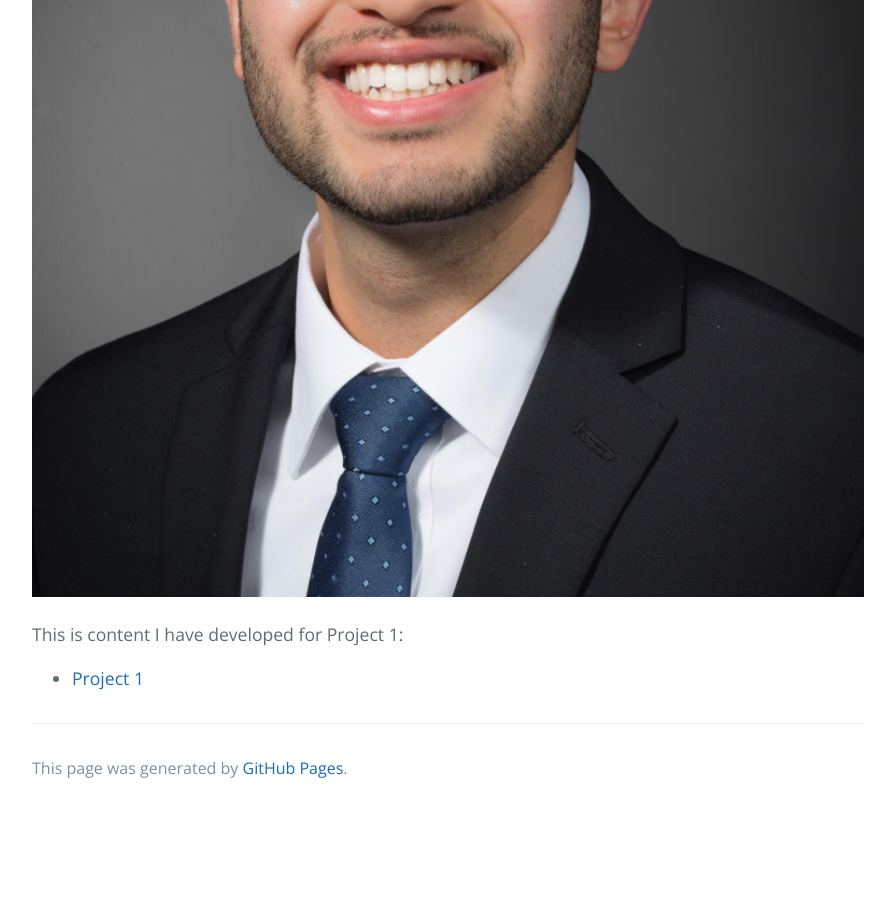
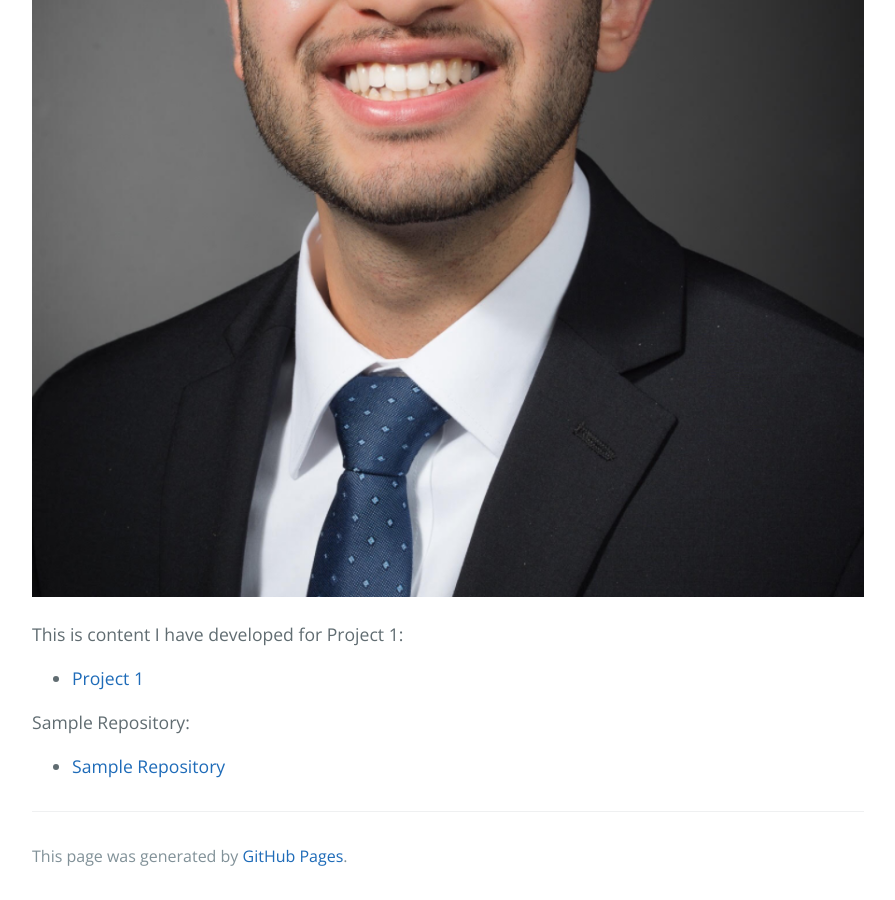
Before and after one commit to ghrahulshah/ghrahulshah.github.io, a Jekyll site: the page built from index.md, in a window 1280 px wide and 900 px high, scrolled down 802 px. Shown: the whole window, without its empty margins (192-1087 px from the left). Built offline with Jekyll 4.4.1, drawn with Linux system fonts in a browser that asks for light colours; our own code applies the rules of GitHub Pages for plain Markdown files; before the commit the page ends 1614 px from its top, so only the background shows below that.

Commit message:
Update index.md

```diff
--- a/index.md
+++ b/index.md
@@ -7,3 +7,6 @@ description: This website consists of some of the projects I have worked on.
 
 This is content I have developed for Project 1:
 - [Project 1](/Project1/index.md)
+
+Sample Repository:
+- [Sample Repository](https://github.com/ghrahulshah/sample)
```
